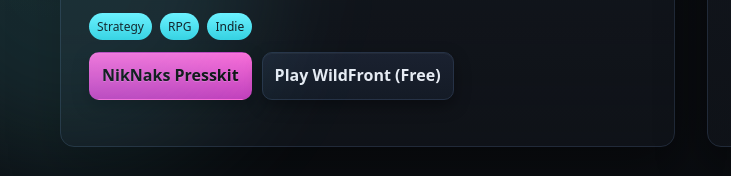
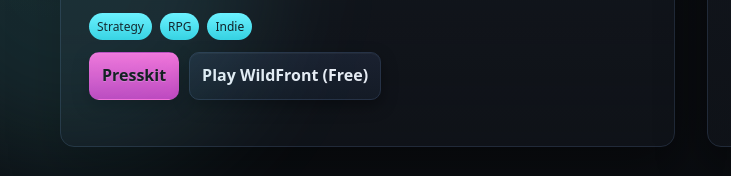
Before and after one commit to Farebear/boombot, a plain HTML site: page site/index.html in a window 1280 px wide. Shown: the part 336-512 px from the top of the page, 0-731 px from the left. Drawn offline with Linux system fonts and the light colour scheme.

Commit message:
button changes

```diff
--- a/site/index.html
+++ b/site/index.html
@@ -39,7 +39,7 @@
             <span class="badge">Indie</span>
           </div>
           <div class="actions">
-            <a class="btn primary" href="./presskit/niknaks.html">NikNaks Presskit</a>
+            <a class="btn primary" href="/presskit">Presskit</a>
             <a class="btn" href="https://store.steampowered.com/app/2632890/WildFront/" target="_blank" rel="noopener">Play WildFront (Free)</a>
           </div>
         </div>
```
Also changed, not shown: 1 other file.
